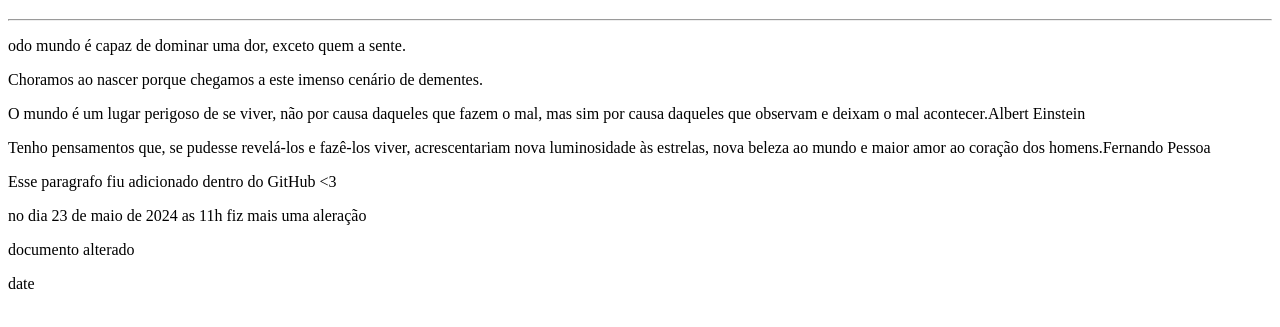
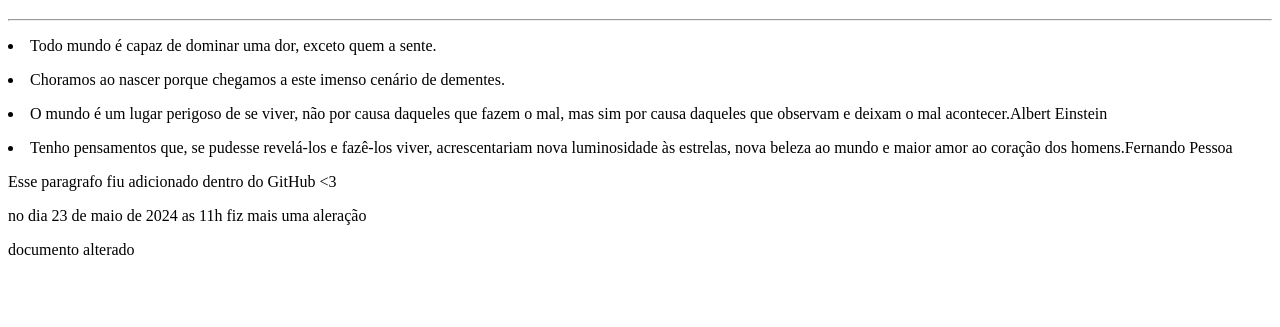
Before and after one commit to marcio-mb/Ola-Mundo, a plain HTML site: page site-exemplo/index.html in a window 1280 px wide. Shown: the part 61-388 px from the top of the page. Drawn offline with Linux system fonts and the light colour scheme.

Commit message:
Update index.html

```diff
--- a/site-exemplo/index.html
+++ b/site-exemplo/index.html
@@ -8,15 +8,14 @@
 <body>
     <h1>Olá, Mundo!</h1>
     <hr>
-    <p>odo mundo é capaz de dominar uma dor, exceto quem a sente.
-    </p>
-    <p>Choramos ao nascer porque chegamos a este imenso cenário de dementes.</p>
-    <p>O mundo é um lugar perigoso de se viver, não por causa daqueles que fazem o mal, mas sim por causa daqueles que observam e deixam o mal acontecer.Albert Einstein </p>
-    <p>Tenho pensamentos que, se pudesse revelá-los e fazê-los viver, acrescentariam nova luminosidade às estrelas, nova beleza ao mundo e maior amor ao coração dos homens.Fernando Pessoa
-    </p>
+    <p><li>Todo mundo é capaz de dominar uma dor, exceto quem a sente.
+    </li></p>
+    <p><li>Choramos ao nascer porque chegamos a este imenso cenário de dementes.</li></p>
+    <p><li>O mundo é um lugar perigoso de se viver, não por causa daqueles que fazem o mal, mas sim por causa daqueles que observam e deixam o mal acontecer.Albert Einstein </li></p>
+    <p><li>Tenho pensamentos que, se pudesse revelá-los e fazê-los viver, acrescentariam nova luminosidade às estrelas, nova beleza ao mundo e maior amor ao coração dos homens.Fernando Pessoa </li></p>
     <p>Esse paragrafo fiu adicionado dentro do GitHub &lt;3 </p>
     <P>no dia 23 de maio de 2024 as 11h fiz mais uma aleração</P>
     <P>documento alterado</P>
-    <P>date</P>
+
 </body>
 </html>
```
